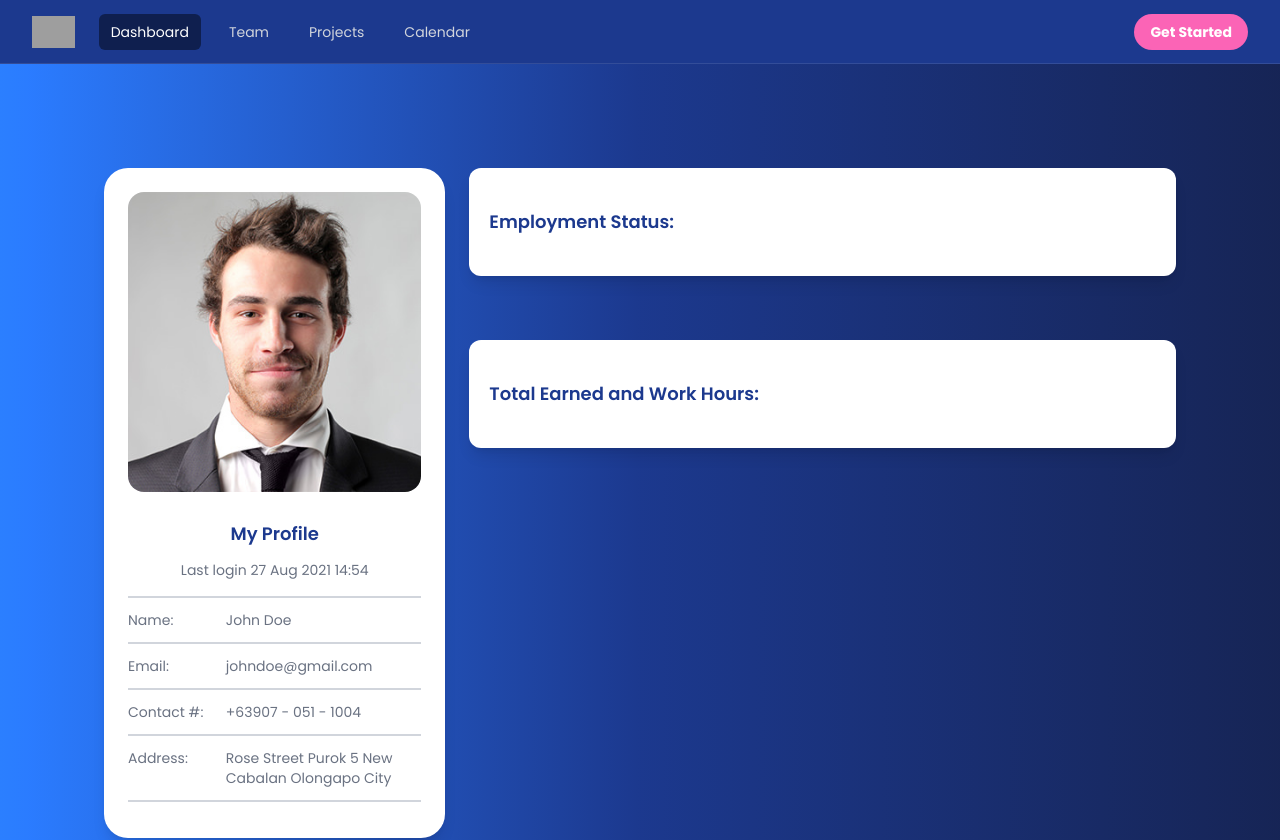
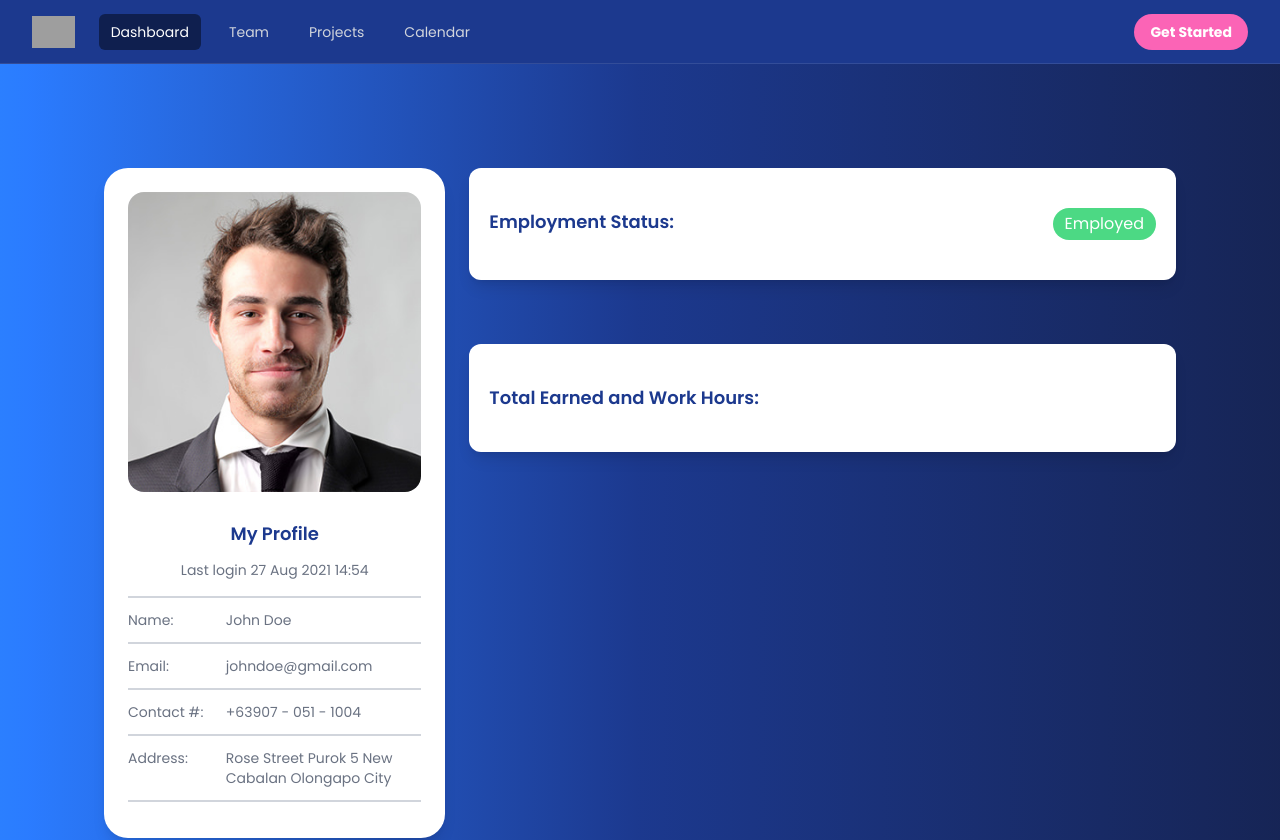
Before and after one commit to arthizz/timely-management-frontend, a Next.js app: page /user-profile in a window 1280 px wide. Shown: the top 840 px of the page. Built offline with nearby package versions, Linux system fonts and the light colour scheme; grey boxes are pictures that could not be loaded.

Commit message:
In progress Employment Status Card

```diff
--- a/src/components/profile/employmentStatus.tsx
+++ b/src/components/profile/employmentStatus.tsx
@@ -5,7 +5,14 @@ export default function EmploymentStatus(){
     return (
 
         <div className="shadow-lg px-5 py-10 rounded-xl bg-white mb-10">
-            <h2 className="text-blue-900 font-semibold text-lg">Employment Status: </h2>
+            <div className="flex justify-between">
+                <div>
+                    <h2 className="text-blue-900 font-semibold text-lg">Employment Status: </h2>
+                </div>
+                <div className="px-3 py-1 bg-green-500/70 text-white rounded-3xl">
+                    <p>Employed</p>
+                </div>
+            </div>
         </div>
 
     );
```
